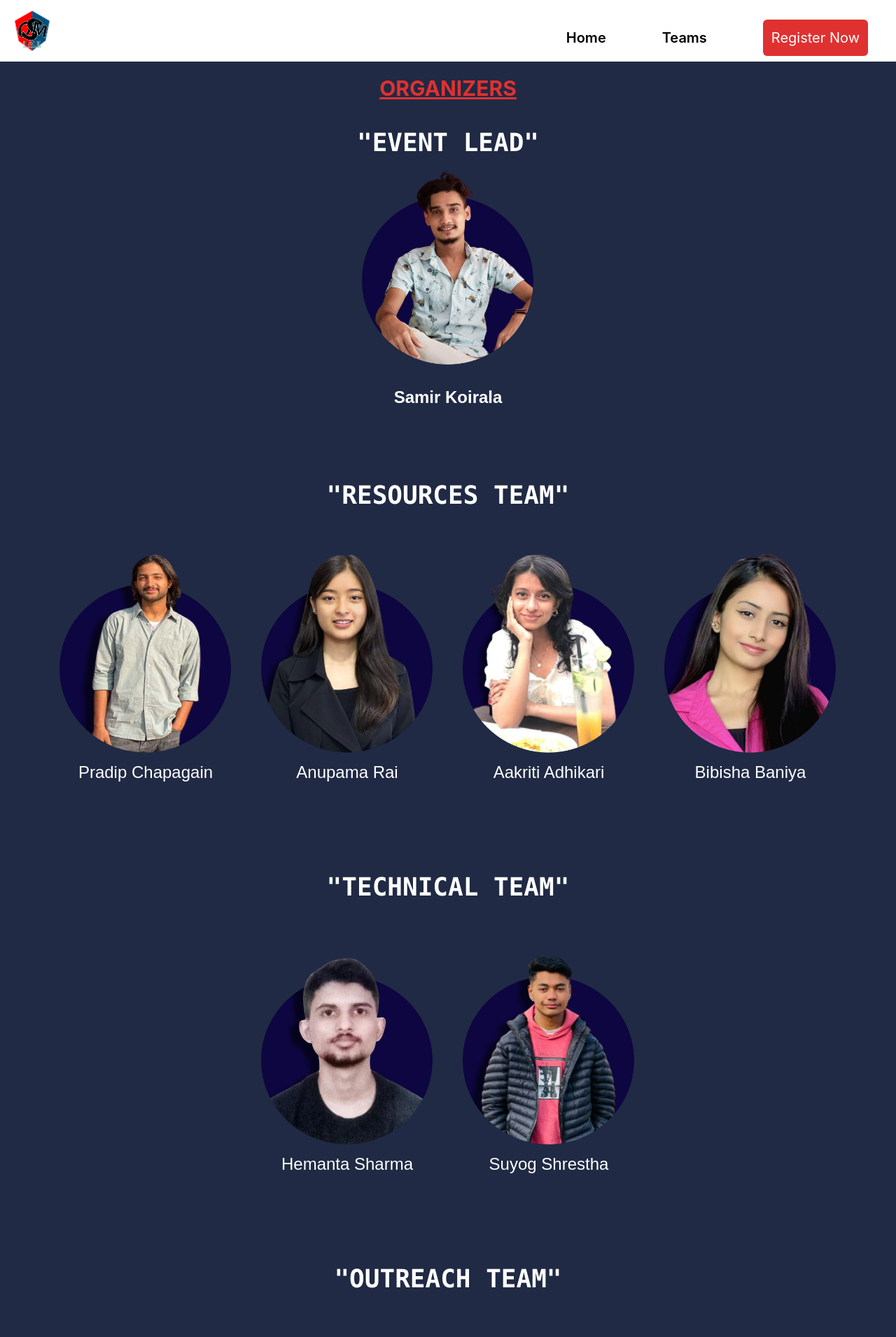
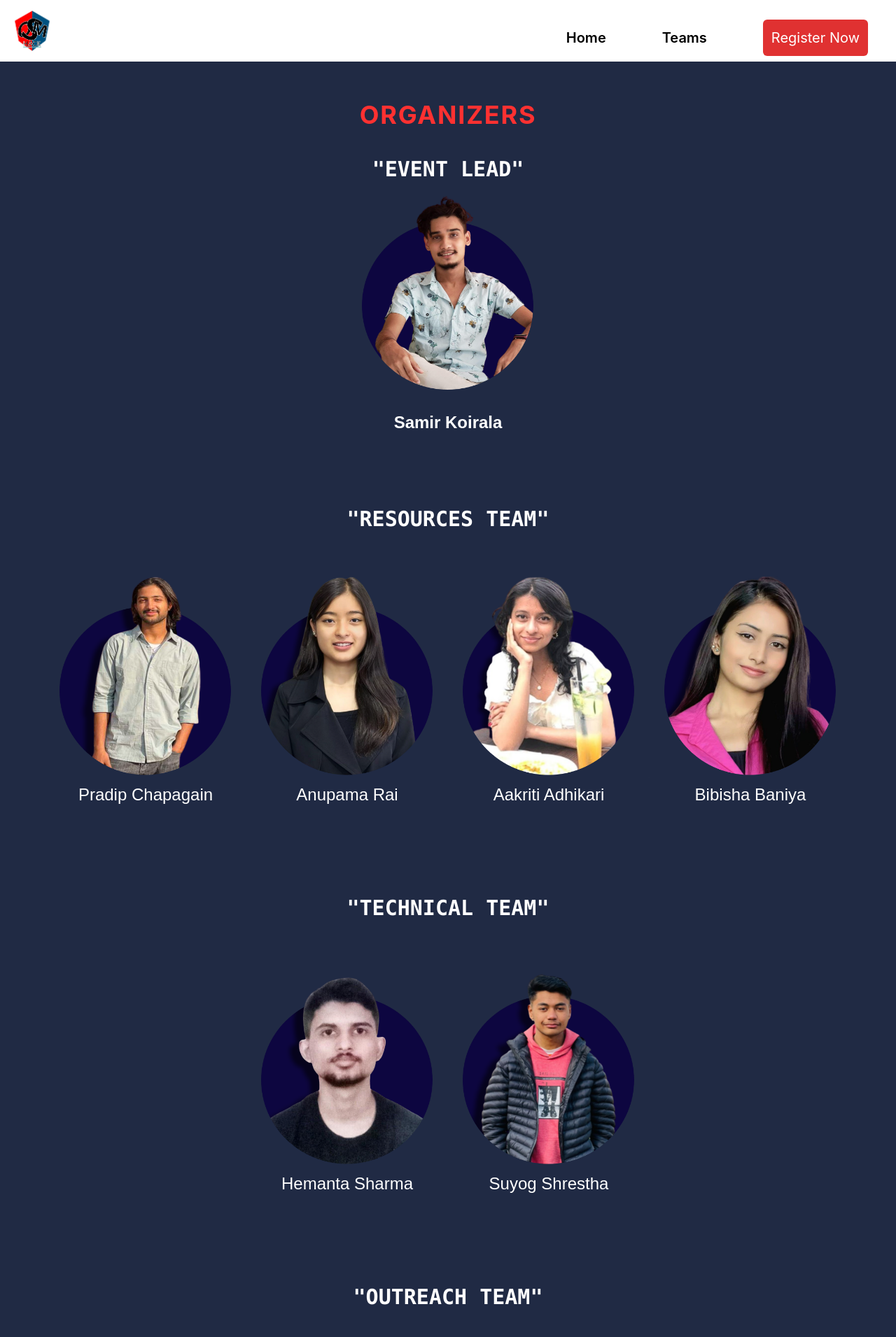
Before and after one commit to osmhack2023/beta, a React (Create React App) app: page /teams in a window 1280 px wide. Shown: the top 1911 px of the page at 70% size. Built offline with nearby package versions, Linux system fonts and the light colour scheme.

Commit message:
Update UI

```diff
--- a/src/components/header.jsx
+++ b/src/components/header.jsx
@@ -20,12 +20,12 @@ function Header() {
             }}
         >
             <div className='flex flex-col '>
-                <h1 className='text-center font-inter text-4xl  md:text-7xl text-white p-auto gap-y-0 -z-1 font-akshar'
+                <h1 className='text-center  text-4xl  md:text-7xl text-white p-auto gap-y-0 -z-1 font-akshar'
                     style={
                         { "color": "#FFFFFF", "fontWeight": "600", "textShadow": "0px 4px 4px rgba(0, 0, 0, 0.25), 0px 4px 4px rgba(0, 0, 0, 0.25), 0px 4px 4px rgba(0, 0, 0, 0.25), 0px 4px 4px rgba(0, 0, 0, 0.25)", "backdropFilter": "blur(7.5px)" }
                     }
-                >"OSM Hack 2023"</h1>
-                <h2 className='text-center font-inter text-2xl md:text-5xl text-white mt-5 font-akshar'
+                >OSM Hack 2023</h1>
+                <h2 className='text-center  text-2xl md:text-4xl text-white mt-5 font-akshar'
                     style={{ "textShadow": "0px 4px 4px rgba(0, 0, 0, 0.25), 0px 4px 4px rgba(0, 0, 0, 0.25), 0px 4px 4px rgba(0, 0, 0, 0.25), 0px 4px 4px rgba(0, 0, 0, 0.25)", "backdropFilter": "blur(7.5px)", "fontWeight": "700", "font-style": "italic" }}
                 > OSM for a good cause</h2>
 
@@ -47,7 +47,7 @@ function Header() {
                 <div className='flex flex-row items-center gap-x-4'>
                     {/* <img src={calender}></img> */}
 
-                    <BsCalendarEvent className='text-white text-2xl md:text-5xl'></BsCalendarEvent>
+                    <BsCalendarEvent className='text-white text-2xl md:text-3xl'></BsCalendarEvent>
                     <h1 className=' text-xl md:text-3xl'
                         style={
                             { "fontWeight": "600", "lineHeight": "53px", "color": "#FFFFFF", "textShadow": "0px 4px 4px rgba(0, 0, 0, 0.25), 0px 4px 4px rgba(0, 0, 0, 0.25), 0px 4px 4px rgba(0, 0, 0, 0.25), 0px 4px 4px rgba(0, 0, 0, 0.25)", "backdropFilter": "blur(5.5px)" }
--- a/src/components/teams.js
+++ b/src/components/teams.js
@@ -22,12 +22,12 @@ const Team = () => {
         className="flex flex-col gap-y-10"
         style={{ backgroundColor: "#202A44" }}
       >
-        <h1 className="text-3xl md:text-3xl font-bold font-inter text-center text-rednew mt-5">
-          <u>ORGANIZERS</u>
+        <h1 className="text-3xl md:text-4xl font-bold font-inter text-center text-[#ff3131] pt-14 tracking-wider">
+          ORGANIZERS
         </h1>
         <div className="flex flex-col justify-center items-center gap-y-5 pb-10 text-white">
-          <h2 className="team-name text-4xl font-semibold text-center font-mono">
-          "EVENT LEAD"
+          <h2 className="team-name text-3xl font-semibold text-center font-mono">
+            "EVENT LEAD"
           </h2>
           <img src={samir} className="h-72 w-72 " />
           <p className="text-2xl font-semibold font-akshar">Samir Koirala</p>
@@ -39,7 +39,7 @@ const Team = () => {
         className="flex flex-col justify-center items-center gap-y-16  p-16"
         style={{ backgroundColor: "#202A44" }}
       >
-        <h2 className="team-name text-4xl font-semibold text-center text-white font-mono">
+        <h2 className="team-name text-3xl font-semibold text-center text-white font-mono">
           "RESOURCES TEAM"
         </h2>
 
@@ -67,7 +67,7 @@ const Team = () => {
         className="flex flex-col justify-center items-center gap-y-16 ' p-16"
         style={{ backgroundColor: "#202A44" }}
       >
-        <h2 className="team-name text-4xl font-semibold text-center text-white font-mono">
+        <h2 className="team-name text-3xl font-semibold text-center text-white font-mono">
           "TECHNICAL TEAM"
         </h2>
 
@@ -87,7 +87,7 @@ const Team = () => {
         className="flex flex-col justify-center items-center gap-y-16 ' p-16"
         style={{ backgroundColor: "#202A44" }}
       >
-        <h2 className="team-name text-4xl font-semibold text-center text-white font-mono">
+        <h2 className="team-name text-3xl font-semibold text-center text-white font-mono">
           "OUTREACH TEAM"
         </h2>
 
@@ -119,7 +119,7 @@ const Team = () => {
         className="flex flex-col justify-center items-center gap-y-16 ' p-16"
         style={{ backgroundColor: "#202A44" }}
       >
-        <h2 className="team-name text-4xl font-semibold text-center text-white font-mono">
+        <h2 className="team-name text-3xl font-semibold text-center text-white font-mono">
           "WEB TEAM"
         </h2>
 
@@ -143,7 +143,7 @@ const Team = () => {
         className="flex flex-col justify-center items-center gap-y-16 ' p-16"
         style={{ backgroundColor: "#202A44" }}
       >
-        <h2 className="team-name text-4xl font-semibold text-center text-white font-mono">
+        <h2 className="team-name text-3xl font-semibold text-center text-white font-mono">
           "EVENT HOSTS"
         </h2>
 
@@ -163,7 +163,7 @@ const Team = () => {
         className="flex flex-col justify-center items-center gap-y-16 ' p-16"
         style={{ backgroundColor: "#202A44" }}
       >
-        <h2 className="team-name text-4xl font-semibold text-center text-white font-mono">
+        <h2 className="team-name text-3xl font-semibold text-center text-white font-mono">
           "GRAPHICS TEAM"
         </h2>
 
@@ -187,7 +187,7 @@ const Team = () => {
         className="flex flex-col justify-center items-center gap-y-16 ' p-16"
         style={{ backgroundColor: "#202A44" }}
       >
-        <h2 className="team-name text-4xl font-semibold text-center text-white font-mono">
+        <h2 className="team-name text-3xl font-semibold text-center text-white font-mono">
           "MEDIA TEAM"
         </h2>
 
```
